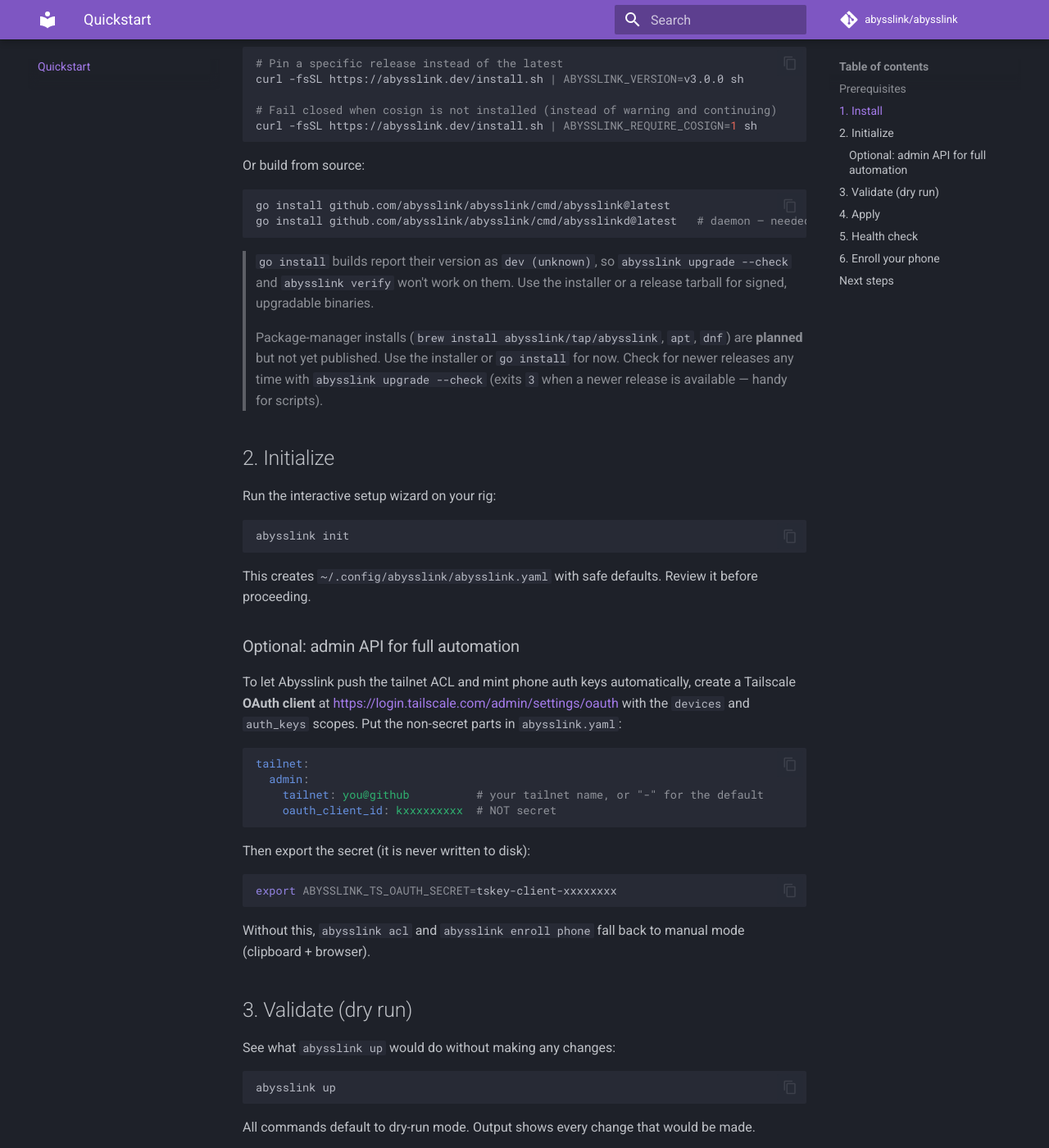
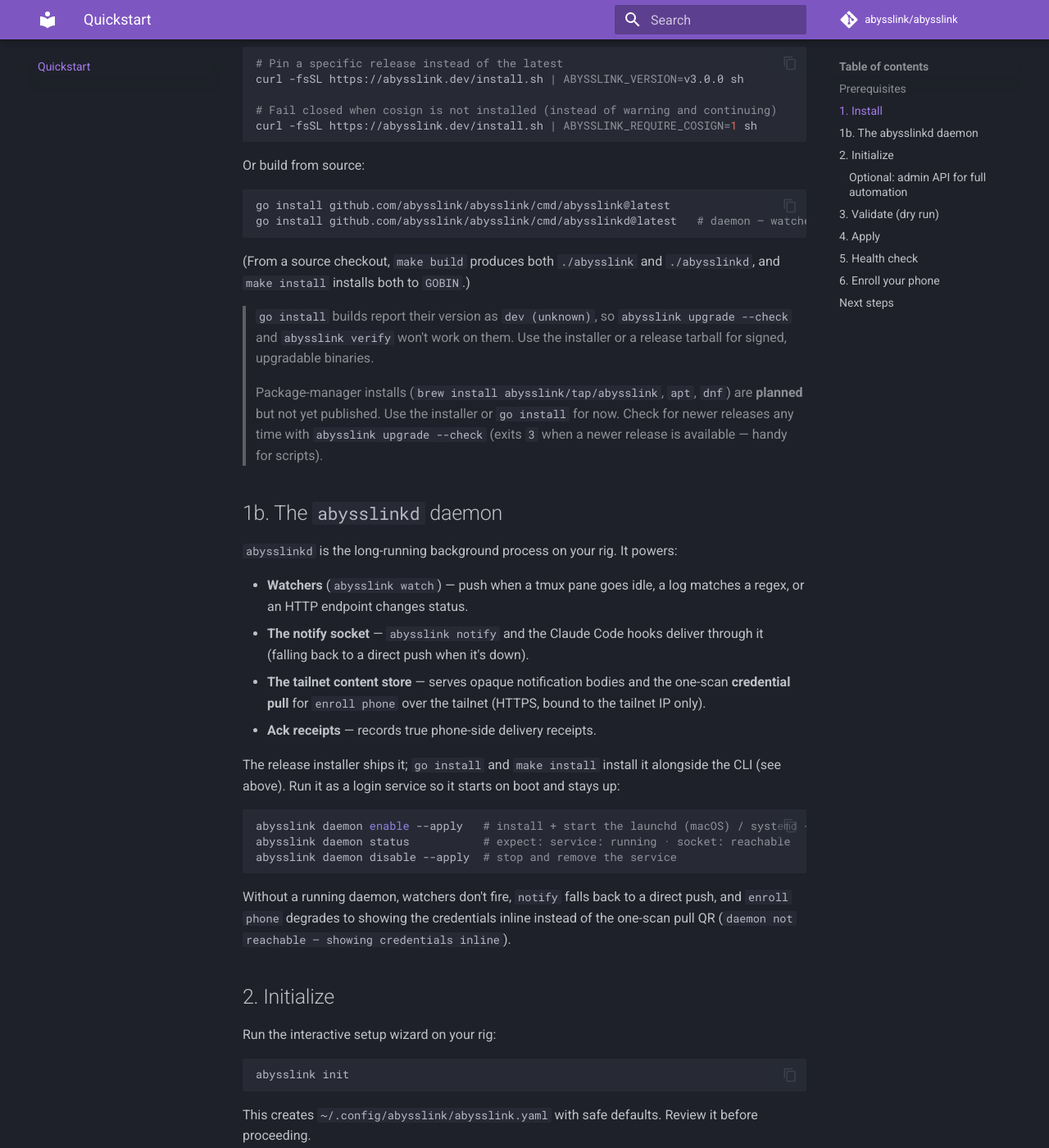
Before and after one commit to abysslink/abysslink, an MkDocs documentation site: the page built from docs/quickstart.md, in a window 1280 px wide and 1400 px high, scrolled down 746 px. Shown: the whole window at 82% size. Built offline with MkDocs 1.6.1 and Material for MkDocs 9.7.7, drawn with Linux system fonts in a browser that asks for light colours; comment, search, counter and statistics services are not loaded.

Commit message:
fix(daemon): make install installs abysslinkd; document the daemon
make install only installed ./cmd/abysslink, never the abysslinkd daemon (make build builds both, and the release installer + go install ship both) — so a source 'make install' left no daemon, and watchers / notify / the tailnet content store + credential pull all silently degraded with 'daemon not reachable'. install now installs ./cmd/abysslinkd alongside the CLI. Docs: add a quickstart '1b. The abysslinkd daemon' section (what it powers, install, daemon enable/status/disable, and the degraded behavior without it) and note that make build/install produce both binaries.

Co-Authored-By: Claude Opus 4.8 (1M context) <noreply@anthropic.com>
Signed-off-by: mohandoz <mohandoz@users.noreply.github.com>

````diff
--- a/docs/quickstart.md
+++ b/docs/quickstart.md
@@ -31,8 +31,10 @@ Or build from source:
 
 ```sh
 go install github.com/abysslink/abysslink/cmd/abysslink@latest
-go install github.com/abysslink/abysslink/cmd/abysslinkd@latest   # daemon — needed for watchers & notify
+go install github.com/abysslink/abysslink/cmd/abysslinkd@latest   # daemon — watchers, notify, content store, credential pull
 ```
+
+(From a source checkout, `make build` produces both `./abysslink` and `./abysslinkd`, and `make install` installs both to `GOBIN`.)
 
 > `go install` builds report their version as `dev (unknown)`, so
 > `abysslink upgrade --check` and `abysslink verify` won't work on them.
@@ -42,6 +44,25 @@ go install github.com/abysslink/abysslink/cmd/abysslinkd@latest   # daemon — n
 > are **planned** but not yet published. Use the installer or `go install` for now.
 > Check for newer releases any time with `abysslink upgrade --check`
 > (exits `3` when a newer release is available — handy for scripts).
+
+## 1b. The `abysslinkd` daemon
+
+`abysslinkd` is the long-running background process on your rig. It powers:
+
+- **Watchers** (`abysslink watch`) — push when a tmux pane goes idle, a log matches a regex, or an HTTP endpoint changes status.
+- **The notify socket** — `abysslink notify` and the Claude Code hooks deliver through it (falling back to a direct push when it's down).
+- **The tailnet content store** — serves opaque notification bodies and the one-scan **credential pull** for `enroll phone` over the tailnet (HTTPS, bound to the tailnet IP only).
+- **Ack receipts** — records true phone-side delivery receipts.
+
+The release installer ships it; `go install` and `make install` install it alongside the CLI (see above). Run it as a login service so it starts on boot and stays up:
+
+```sh
+abysslink daemon enable --apply   # install + start the launchd (macOS) / systemd --user (Linux) service
+abysslink daemon status           # expect: service: running · socket: reachable
+abysslink daemon disable --apply  # stop and remove the service
+```
+
+Without a running daemon, watchers don't fire, `notify` falls back to a direct push, and `enroll phone` degrades to showing the credentials inline instead of the one-scan pull QR (`daemon not reachable — showing credentials inline`).
 
 ## 2. Initialize
 
````
Also changed, not shown: 1 other file.
